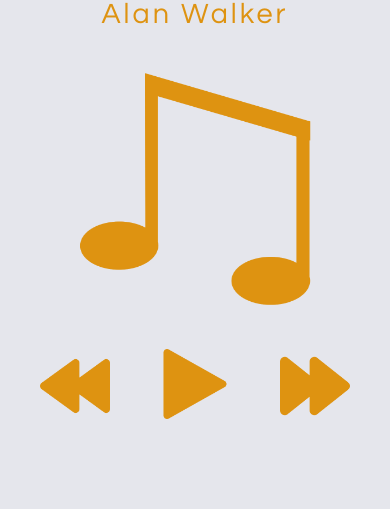
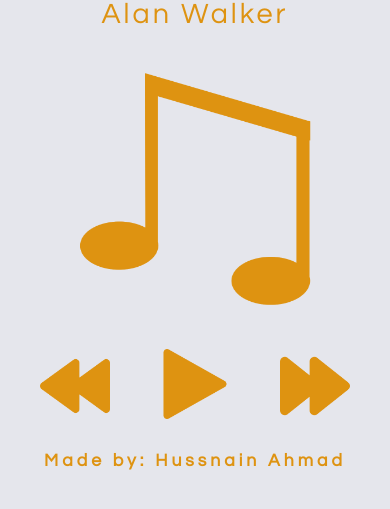
Before and after one commit to HussnainAhmad1606/Music-Player, a plain HTML site: page index.html in a window 390 px wide. Shown: the part 77-586 px from the top of the page. Drawn offline with Linux system fonts and the light colour scheme.

Commit message:
Add Developer Credits

```diff
--- a/css/style.css
+++ b/css/style.css
@@ -77,6 +77,13 @@
 }
 
 
+#developer {
+	color: #de9311;
+	font-size: 25px;
+	letter-spacing: 4px;
+	margin-top: 20px;
+}
+
 @media (max-width: 750px) {
 	#artist {
 		font-size: 180%;
@@ -85,4 +92,8 @@
 	#name {
 		font-size: 220%;
 	}
+
+	#developer {
+		font-size: 110%;
+	}
 }
--- a/index.html
+++ b/index.html
@@ -20,6 +20,7 @@
 			<img class="control-button" onclick="nextTrack();" src="img/icons/forward-button.png" alt="">
 			</div>
 			<audio id="audio" src="audio/alan.mp3"></audio>
+			<h2 id="developer">Made by: Hussnain Ahmad</h2>
 		</div>
 	</div>
 </body>
```
